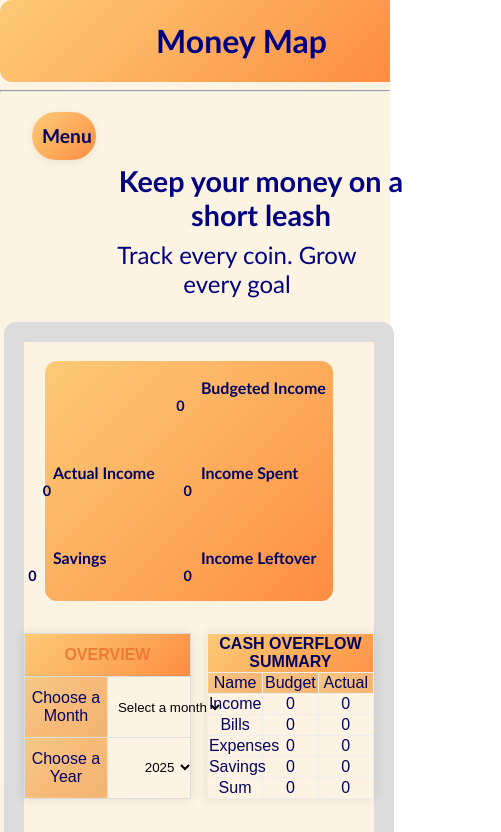
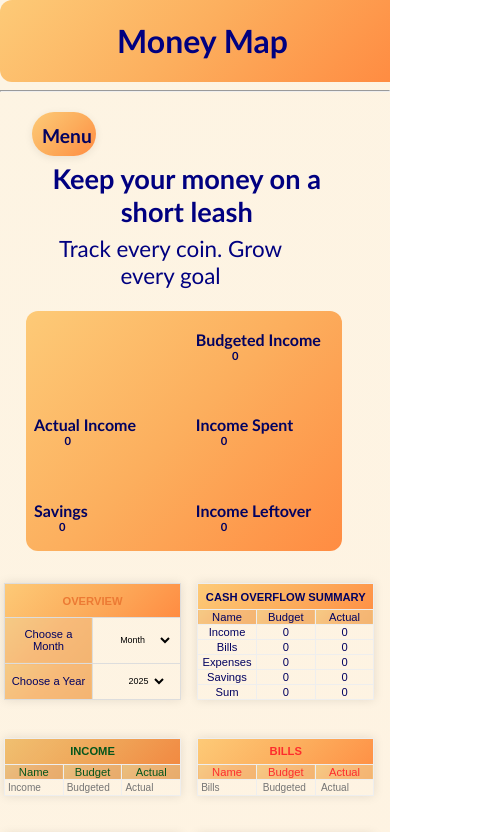
Before and after one commit to phin-kim/react-app, a React app: page / in a window 390 px wide. Shown: the top 832 px of the page, 501 px wide, since content can reach past the window. Built offline with nearby package versions, Linux system fonts and the light colour scheme; the HTML template or start-up script is replaced by a standard one.

Commit message:
575px tweeks

```diff
--- a/src/FinanceTrackerResponsive.css
+++ b/src/FinanceTrackerResponsive.css
@@ -844,7 +844,7 @@ main .myCharts .analysis {
     width: 100%;
   }
   header .title {
-    left: 40%;
+    left: 30%;
     font-size: 2rem;
   }
   header .menu {
@@ -854,9 +854,10 @@ main .myCharts .analysis {
     align-items: center;
     justify-items: center;
     position: absolute;
-    height: 3em;
+    height: 2em;
     top: 7em;
     left: 2em;
+    padding-bottom: 12px;
     border-radius: 35px;
     width: 4em;
     background: linear-gradient(135deg, #fdca77 0%, #fcae5d 50%, #ff8c42 100%);
@@ -883,6 +884,7 @@ main .myCharts .analysis {
     width: 20px;
     left: 1em;
     top: 1em;
+    margin-bottom: 10px;
     position: static;
     display: none;
   }
@@ -890,6 +892,7 @@ main .myCharts .analysis {
     height: 20px;
     width: 20px;
     position: static;
+    margin-bottom: 10px;
     top: 3em;
     display: none;
     left: 0.7em;
@@ -915,26 +918,28 @@ main .myCharts .analysis {
     margin-right: 10px;
     padding: 2px;
     display: none;
+    padding-bottom: 5px;
+    margin-bottom: 10px;
     position: static;
     font-size: 1.1em;
   }
   header .searchContainer {
-    height: 5em;
+    height: 7em;
   }
   header .searchContainer .searchInputIcon {
     left: 13%;
-    top: 2em;
+    top: 3.7em;
   }
   header .searchContainer .searchInput {
     font-size: 1em;
     height: 3em;
-    top: 1em;
+    top: 3em;
   }
   header .searchContainer .cancelInputIcon {
     left: 80%;
     height: 20px;
     width: 20px;
-    top: 2em;
+    top: 3.7em;
   }
   header .cartDisplay {
     left: 50%;
@@ -942,39 +947,63 @@ main .myCharts .analysis {
   header .cartDisplay .cartIconContainer {
     left: -1em;
     max-width: 19em;
+    position: relative;
+  }
+  header .cartDisplay .cartIconContainer h1 {
+    font-size: 1.2em;
+    top: 7em;
+    font-weight: 500;
+    margin-left: -12em;
+  }
+  header .cartDisplay .cartIconContainer button {
+    font-size: 0.9em;
+    height: 3em;
+    padding-bottom: 19px;
+    left: 2em;
+    top: 9em;
+    width: 7em;
   }
   header .cartDisplay .cartIconContainer .cancelCartIcon {
-    left: 13em;
+    left: 6em;
+    top: 0.5em;
   }
   header .cartDisplay .cartTableContainer .summary {
-    width: 15em;
+    width: 7em;
+    font-size: 0.7em;
+  }
+  header .cartDisplay .cartTableContainer .summary .deleteTableButton {
+    left: 3.5em;
+    width: 5em;
+    font-size: 0.9em;
   }
   header .searchIcon, header .toggleTheme, header .cart {
     display: none;
   }
   .slogan {
-    font-size: 1.8rem;
+    font-size: 1.7rem;
     position: relative;
     top: 3rem;
     display: flex;
     max-width: 10em;
     text-align: center;
-    left: 30%;
+    left: 13%;
   }
   .sloganText {
-    font-size: 1.5rem;
+    font-size: 1.4rem;
     position: relative;
     top: 2rem;
     display: flex;
     max-width: 10em;
     text-align: center;
-    left: 30%;
+    left: 15%;
   }
   .body {
-    height: 320vh;
+    height: 270vh;
+    overflow-x: hidden;
   }
   main {
     top: 2em;
+    border: none;
     height: 105em;
   }
   main nav {
@@ -982,7 +1011,7 @@ main .myCharts .analysis {
     height: 15em;
     justify-content: center;
     align-items: center;
-    width: 80%;
+    width: 83%;
     grid-template-columns: repeat(2, 1fr);
     grid-template-rows: repeat(3, 1fr);
     gap: 1em;
@@ -995,23 +1024,27 @@ main .myCharts .analysis {
     align-items: center;
     top: auto;
     left: auto;
+    overflow: hidden;
+    white-space: nowrap;
+    text-overflow: ellipsis;
+    font-size: 0.7em;
     text-align: center;
   }
   main nav .budgeted {
     grid-column: 2;
     grid-row: 1;
     padding-right: 4em;
-    margin-left: -8em;
+    margin-left: -2em;
   }
   main nav .leftToBudget {
     grid-column: 1;
     grid-row: 2;
-    margin-left: -10em;
+    margin-left: -7em;
   }
   main nav .incomeSpent {
     grid-column: 2;
     grid-row: 2;
-    margin-left: -11em;
+    margin-left: -8em;
   }
   main nav .myProgress {
     display: none;
@@ -1019,12 +1052,12 @@ main .myCharts .analysis {
   main nav .incomeSaved {
     grid-column: 1;
     grid-row: 3;
-    margin-left: -12em;
+    margin-left: -8em;
   }
   main nav .incomeLeftover {
     grid-column: 2;
     grid-row: 3;
-    margin-left: -11em;
+    margin-left: -8em;
   }
   main .myTables {
     width: 100% !important;
@@ -1047,6 +1080,7 @@ main .myCharts .analysis {
     box-sizing: border-box;
     margin-left: 0em !important;
     margin-right: 0em !important;
+    font-size: 0.7em;
     text-align: center;
   }
   main .myTables .overview thead,
@@ -1073,19 +1107,35 @@ main .myCharts .analysis {
   }
   main .myTables .overview tbody tr td .monthSelect {
     margin-right: 0em;
-    padding: 0px;
+    padding-left: 6px;
+    font-size: 0.8em;
+  }
+  main .myTables .overview tbody tr td select {
+    font-size: 0.8em;
+  }
+  main .myTables .income tbody tr input,
+  main .myTables .bills tbody tr input,
+  main .myTables .expenses tbody tr input,
+  main .myTables .savings tbody tr input {
+    font-size: 0.9em;
+    white-space: nowrap;
+    overflow: hidden;
+    text-overflow: ellipsis;
   }
   main .saveButton {
-    left: 20%;
+    left: 5%;
   }
   main .deleteButton {
     left: 60%;
   }
   main .savedStatus {
-    top: 40%;
-    left: 35%;
-    height: 8em;
-    width: 15em;
+    top: 30%;
+    left: 37%;
+    height: 6em;
+    width: 13em;
+  }
+  main .savedStatus h2 {
+    font-size: 1em;
   }
   main .myCharts {
     display: grid;
--- a/src/tables.jsx
+++ b/src/tables.jsx
@@ -39,7 +39,7 @@ function MyTables({
                                 ref={monthSelect}
                                 value={selectedMonth}
                                 onChange={handleMonthSelect}>
-                                <option value="">Select a month</option>
+                                <option value=""> Month</option>
                                 {
                                     months.map((month,i)=>(
                                         <option value={month} key={i}>{month}</option>
@@ -109,7 +109,7 @@ function MyTables({
                         <th colSpan={3}>INCOME</th>
                     </tr>
                     <tr>
-                        <td>Description</td>
+                        <td>Name</td>
                         <td>Budget</td>
                         <td>Actual</td>
                     </tr>
@@ -136,7 +136,7 @@ function MyTables({
                                 />
                         </td>
                         <td><input
-                                type="text"
+                                type="number"
                                 placeholder="Actual"
                                 style={inputStyles}
                                 name="incomeActual"
@@ -154,7 +154,7 @@ function MyTables({
                         <th colSpan={3}>BILLS</th>
                     </tr>
                     <tr>
-                        <td>Description</td>
+                        <td>Name</td>
                         <td>Budget</td>
                         <td>Actual</td>
                     </tr>
@@ -202,7 +202,7 @@ function MyTables({
                         <th colSpan={3}>EXPENSES</th>
                     </tr>
                     <tr>
-                        <td>Description</td>
+                        <td>Name</td>
                         <td>Budget</td>
                         <td>Actual</td>
                     </tr>
@@ -250,7 +250,7 @@ function MyTables({
                         <th colSpan={3}>SAVINGS</th>
                     </tr>
                     <tr>
-                        <td>Description</td>
+                        <td>Name</td>
                         <td>Budget</td>
                         <td>Actual</td>
                     </tr>
```
